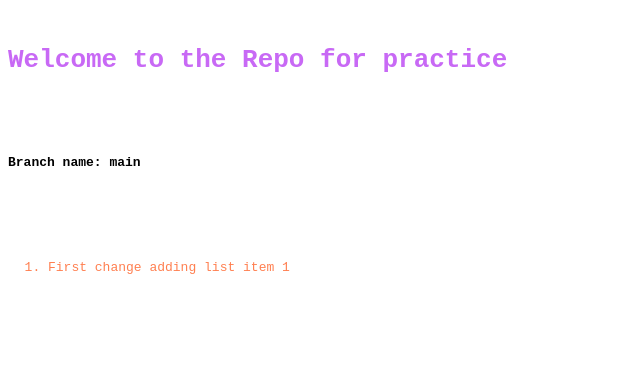
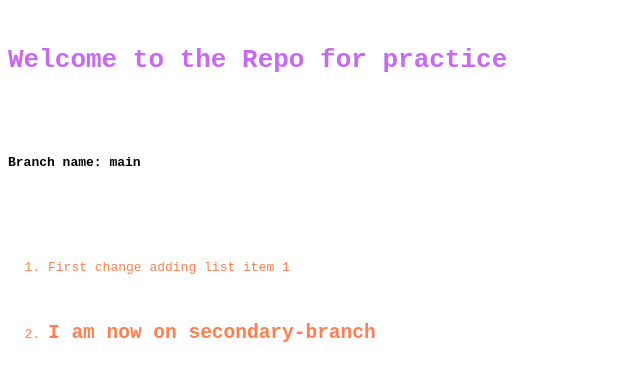
Before and after one commit to abuabddullah/repo-for-practice, a plain HTML site: page index.html in a window 1280 px wide. Shown: the whole page, without its empty margins (0-640 px from the left). Drawn offline with Linux system fonts and the light colour scheme.

Commit message:
secondary-branch added

```diff
--- a/index.html
+++ b/index.html
@@ -14,6 +14,7 @@
         <h4><strong>Branch name: main</strong></h4>
         <ol>
             <li>First change adding list item 1</li>
+            <li><h2>I am now on <b>secondary-branch</b></h2></li>
         </ol>
     </pre>
 
```
